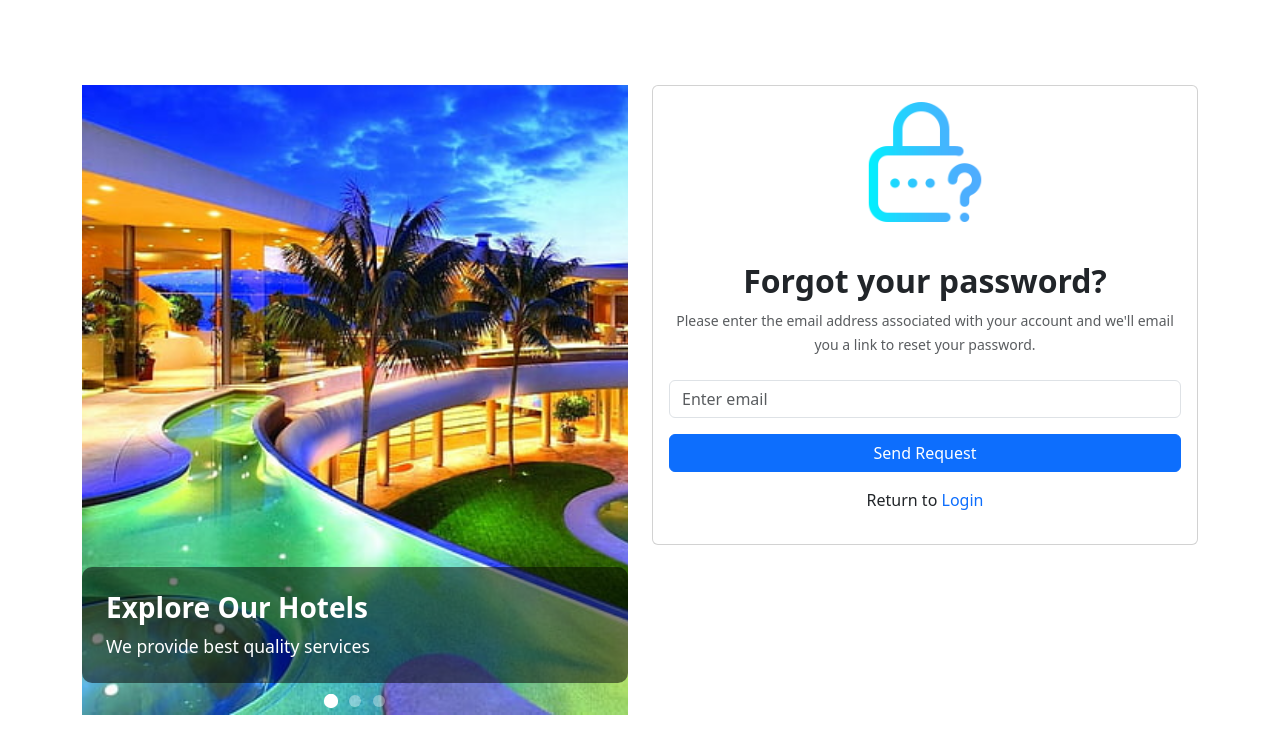
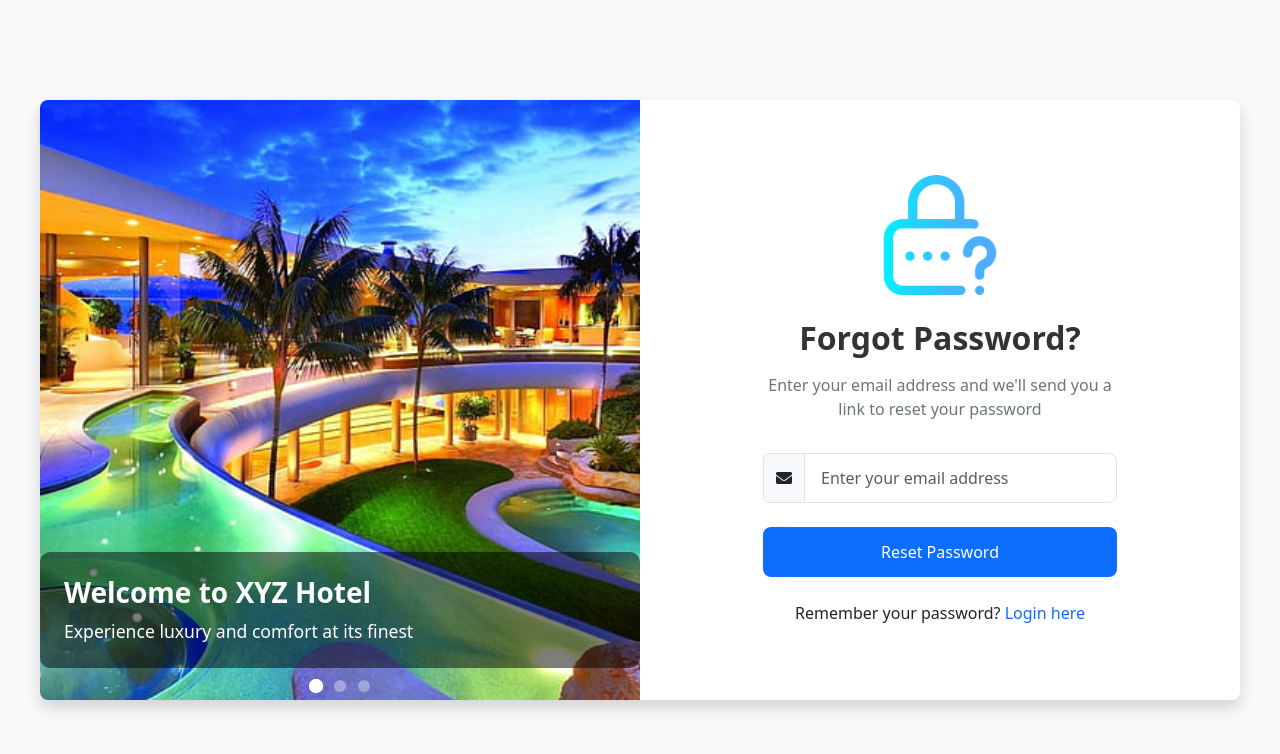
Before and after one commit to aryangurau/Hotel-management-fe, a React (Vite) app: page /forget-password in a window 1280 px wide. Shown: the top 754 px of the page. Built offline with nearby package versions, Linux system fonts and the light colour scheme.

Commit message:
fixed the design of forget pass page

```diff
--- a/src/Pages/ForgetPassword.jsx
+++ b/src/Pages/ForgetPassword.jsx
@@ -1,8 +1,9 @@
 import { useState } from "react";
-import { Alert } from "react-bootstrap";
-import { Link, useNavigate, useLocation } from "react-router-dom";
+import { Alert, Spinner, Form, InputGroup } from "react-bootstrap";
+import { Link, useNavigate } from "react-router-dom";
 import { axiosInstance } from "../Utils/axiosInstance";
 import { URLS } from "../Constants";
+import { FaEnvelope } from 'react-icons/fa';
 
 import "./css/forgetpw.css"
 import banner from "../assets/img/hotelbanner.jpg";
@@ -11,27 +12,23 @@ import banner3 from "../assets/img/hotelbanner3.jpg";
 import forgoticon from "../assets/img/forgot.png";
 
 const ForgetPassword = () => {
-  const { state } = useLocation();
-  console.log({ state });
   const navigate = useNavigate();
   const [email, setEmail] = useState("");
-  const [error, setError] = useState(""); // State for error message
+  const [error, setError] = useState("");
   const [msg, setMsg] = useState("");
+  const [submitDisabled, setSubmitDisabled] = useState(false);
 
   const handleSubmit = async (e) => {
-    e.preventDefault(); //prevents the by default submission of form
-    setError(""); // Clear error before new attempt
+    e.preventDefault();
+    setError("");
     try {
-      // API backend
-        //posts for token confirmation
+      setSubmitDisabled(true);
       const { data } = await axiosInstance.post(
         `${URLS.USERS}/generate-fp-token`,
         { email }
       );
-      console.log({ data });
       if (data.msg === "please check your email for token") {
-        setMsg("please check your email for token");
-
+        setMsg("Please check your email for the password reset token");
         setTimeout(() => {
           setError("");
           setMsg("");
@@ -41,186 +38,110 @@ const ForgetPassword = () => {
         }, 2000);
       }
     } catch (e) {
+      setSubmitDisabled(false);
       const errMsg = e?.response?.data?.msg || "Something went wrong";
-      setError(errMsg); // Set the error message in state
+      setError(errMsg);
     }
   };
 
-  // useEffect(() => {
-  //   if (!state?.email) {
-  //     navigate("/register"); //throws back to register page if email is empty
-  //   }
-  //   setemail((prev) => {
-  //     return {
-  //       ...prev,
-  //       email: state?.email
-  //     };
-  //   });
-  // }, [navigate, state]);
   return (
-    <>
-      <section className="d-flex justify-content-center align-items-center min-vh-100">
-        <div className="container">
-          <div className="row justify-content-center">
-            <div className="col-lg-6 col-md-8">
-              <div className="card-body">
-                <div id="carouselExampleCaptions" className="carousel slide ">
+    <section className="forget-section">
+      <div className="forget-container">
+        <div className="row forget-row g-0">
+          <div className="col-lg-6 p-0 d-none d-lg-block">
+            <div className="carousel-wrapper">
+              <div id="forgetCarousel" className="carousel slide carousel-fade h-100" data-bs-ride="carousel">
                 <div className="carousel-indicators">
-                    <button
-                      type="button"
-                      data-bs-target="#carouselExampleCaptions"
-                      data-bs-slide-to={0}
-                      className="active"
-                      aria-current="true"
-                      aria-label="Slide 1"
-                    />
-                    <button
-                      type="button"
-                      data-bs-target="#carouselExampleCaptions"
-                      data-bs-slide-to={1}
-                      aria-label="Slide 2"
-                    />
-                    <button
-                      type="button"
-                      data-bs-target="#carouselExampleCaptions"
-                      data-bs-slide-to={2}
-                      aria-label="Slide 3"
-                    />
+                  <button type="button" data-bs-target="#forgetCarousel" data-bs-slide-to="0" className="active" />
+                  <button type="button" data-bs-target="#forgetCarousel" data-bs-slide-to="1" />
+                  <button type="button" data-bs-target="#forgetCarousel" data-bs-slide-to="2" />
                 </div>
-                  <div className="carousel-inner">
-                    <div className="carousel-item active">
-                      <img
-                        src={banner}
-                        style={{ width: "700px", height: "630px" }}
-                        className=" "
-                        alt="..."
-                      />
-                      <div className="carousel-caption d-none d-md-block">
-                        <h5>Explore Our Hotels</h5>
-                        <p>We provide best quality services</p>
+                <div className="carousel-inner h-100">
+                  <div className="carousel-item active h-100">
+                    <img src={banner} alt="Hotel view" />
+                    <div className="carousel-caption">
+                      <h5>Welcome to XYZ Hotel</h5>
+                      <p>Experience luxury and comfort at its finest</p>
                     </div>
                   </div>
-                    <div className="carousel-item">
-                      <img
-                        src={banner2}
-                        style={{ width: "700px", height: "630px" }}
-                        className="d-block "
-                        alt="..."
-                      />
-                      <div className="carousel-caption d-none d-md-block">
-                        <h5>Explore Our Hotels</h5>
-                        <p>We provide best quality services</p>
+                  <div className="carousel-item h-100">
+                    <img src={banner2} alt="Hotel interior" />
+                    <div className="carousel-caption">
+                      <h5>Premium Amenities</h5>
+                      <p>Discover our world-class facilities</p>
                     </div>
                   </div>
-                    <div className="carousel-item">
-                      <img
-                        src={banner3}
-                        style={{ width: "700px", height: "630px" }}
-                        className="d-block w-100"
-                        alt="..."
-                      />
-                      <div className="carousel-caption d-none d-md-block">
-                        <h5>Explore Our Hotels</h5>
-                        <p>We provide best quality services</p>
+                  <div className="carousel-item h-100">
+                    <img src={banner3} alt="Hotel room" />
+                    <div className="carousel-caption">
+                      <h5>Your Home Away From Home</h5>
+                      <p>Creating memorable stays since 2000</p>
                     </div>
                   </div>
                 </div>
-                  <button
-                    className="carousel-control-prev"
-                    type="button"
-                    data-bs-target="#carouselExampleCaptions"
-                    data-bs-slide="prev"
-                  >
-                    <span
-                      className="carousel-control-prev-icon"
-                      aria-hidden="true"
-                    />
+                <button className="carousel-control-prev" type="button" data-bs-target="#forgetCarousel" data-bs-slide="prev">
+                  <span className="carousel-control-prev-icon" />
                   <span className="visually-hidden">Previous</span>
                 </button>
-                  <button
-                    className="carousel-control-next"
-                    type="button"
-                    data-bs-target="#carouselExampleCaptions"
-                    data-bs-slide="next"
-                  >
-                    <span
-                      className="carousel-control-next-icon"
-                      aria-hidden="true"
-                    />
+                <button className="carousel-control-next" type="button" data-bs-target="#forgetCarousel" data-bs-slide="next">
+                  <span className="carousel-control-next-icon" />
                   <span className="visually-hidden">Next</span>
                 </button>
               </div>
             </div>
           </div>
 
-            <div className="col-lg-6 col-md-8 login-card">
-              <div className="card  login-card-content">
-                <div className="card-body">
-                  <form
-                    className="form needs-validation"
-                    onSubmit={(e) => handleSubmit(e)}
-                  >
-                    <div className="text-center mb-4">
-                      <img
-                        className="img-logo"
-                        src={forgoticon}
-                        height={60}
-                        width={10}
-                        alt="Logo"
-                      />
-                      <h2 className="mt-3 text-dark"><b>Forgot your password?</b></h2>
-
-                      <small className="text-body-secondary">
-                        Please enter the email address associated with your
-                        account and we&apos;ll email you a link to reset your
-                        password.
-                      </small>
-                      {/* Display the Alert component below the heading */}
+          <div className="col-lg-6 d-flex justify-content-center align-items-center">
+            <div className="forget-form-wrapper w-75">
+              <Form onSubmit={handleSubmit} className="w-100">
+                <div className="text-center">
+                  <img src={forgoticon} alt="Forgot Password" className="img-logo" />
+                  <h2 className="forget-title">Forgot Password?</h2>
+                  <p className="forget-subtitle">
+                    Enter your email address and we'll send you a link to reset your password
+                  </p>
                   {(msg || error) && (
-                        <Alert
-                          variant={error ? "danger" : "success"}
-                          className="text-center"
-                        >
+                    <Alert variant={error ? "danger" : "success"} className="text-center">
                       {error || msg}
                     </Alert>
                   )}
                 </div>
 
-                    <div className="mb-3">
-                      <input
+                <InputGroup className="mb-4">
+                  <InputGroup.Text>
+                    <FaEnvelope />
+                  </InputGroup.Text>
+                  <Form.Control
                     type="email"
-                        className="form-control"
-                        placeholder="Enter email"
+                    placeholder="Enter your email address"
                     value={email}
                     onChange={(e) => setEmail(e.target.value)}
+                    required
+                    className="forget-input"
                   />
-                    </div>
+                </InputGroup>
 
-                    <div className="text-center mb-3">
-                      <button type="submit" className="btn btn-primary w-100">
-                        Send Request
+                <button type="submit" className="btn btn-primary w-100 forget-btn" disabled={submitDisabled}>
+                  {submitDisabled && (
+                    <Spinner animation="border" variant="light" size="sm" className="me-2" />
+                  )}
+                  Reset Password
                 </button>
-                    </div>
-                    <div>
-                      <p className="text-center mb-3 ">
-                        Return to {" "}
-                        <Link
-                          className="link-offset-2 link-offset-3-hover link-underline link-underline-opacity-0 link-underline-opacity-75-hover"
-                          to="/login"
-                        >
-                          Login
+
+                <div className="text-center mt-4">
+                  <p className="mb-0">
+                    Remember your password?{" "}
+                    <Link to="/login" className="forget-link">
+                      Login here
                     </Link>
                   </p>
                 </div>
-                    <div className="msg mt-3" />
-                  </form>
-                </div>
+              </Form>
             </div>
           </div>
         </div>
       </div>
     </section>
-    </>
   );
 };
 
--- a/src/Pages/css/forgetpw.css
+++ b/src/Pages/css/forgetpw.css
@@ -0,0 +1,177 @@
+.forget-section {
+  min-height: 100vh;
+  background-color: #f8f9fa;
+  display: flex;
+  align-items: center;
+  padding: 1rem 0;
+}
+
+.forget-container {
+  max-width: 1200px;
+  margin: 0 auto;
+  width: 100%;
+}
+
+.forget-row {
+  box-shadow: 0 0.5rem 1rem rgba(0, 0, 0, 0.15);
+  border-radius: 0.5rem;
+  overflow: hidden;
+  background-color: #fff;
+  margin: 0;
+}
+
+.carousel-wrapper {
+  height: 600px;
+  overflow: hidden;
+}
+
+.carousel-item {
+  height: 100%;
+}
+
+.carousel-item img {
+  width: 100%;
+  height: 100%;
+  object-fit: cover;
+}
+
+.carousel-caption {
+  background: rgba(0, 0, 0, 0.5);
+  border-radius: 10px;
+  padding: 1.5rem;
+  bottom: 2rem;
+}
+
+.carousel-caption h5 {
+  font-size: 1.75rem;
+  font-weight: 600;
+  margin-bottom: 0.5rem;
+}
+
+.carousel-caption p {
+  font-size: 1.1rem;
+  margin-bottom: 0;
+}
+
+.forget-form-wrapper {
+  padding: 3rem;
+  background-color: #fff;
+  height: 600px;
+  display: flex;
+  flex-direction: column;
+  justify-content: center;
+}
+
+.img-logo {
+  width: 80px;
+  height: auto;
+  margin-bottom: 1.5rem;
+}
+
+.forget-title {
+  font-size: 2rem;
+  font-weight: 700;
+  color: #333;
+  margin-bottom: 1rem;
+}
+
+.forget-subtitle {
+  color: #6c757d;
+  font-size: 1rem;
+  margin-bottom: 2rem;
+  max-width: 400px;
+  margin-left: auto;
+  margin-right: auto;
+}
+
+.forget-input {
+  height: 50px;
+  border-radius: 8px;
+  border: 1px solid #dee2e6;
+  padding: 0.75rem 1rem;
+  font-size: 1rem;
+  transition: all 0.2s ease-in-out;
+}
+
+.forget-input:focus {
+  border-color: #0d6efd;
+  box-shadow: 0 0 0 0.25rem rgba(13, 110, 253, 0.25);
+}
+
+.forget-btn {
+  height: 50px;
+  font-size: 1rem;
+  font-weight: 500;
+  border-radius: 8px;
+  transition: all 0.2s ease-in-out;
+  background-color: #0d6efd;
+  border: none;
+}
+
+.forget-btn:hover:not(:disabled) {
+  background-color: #0b5ed7;
+  transform: translateY(-1px);
+}
+
+.forget-btn:disabled {
+  cursor: not-allowed;
+  opacity: 0.7;
+}
+
+.forget-link {
+  color: #0d6efd;
+  text-decoration: none;
+  font-weight: 500;
+  transition: all 0.2s ease-in-out;
+}
+
+.forget-link:hover {
+  color: #0b5ed7;
+  text-decoration: underline;
+}
+
+.alert {
+  border-radius: 8px;
+  margin: 1rem 0;
+  font-size: 0.9rem;
+}
+
+@media (max-width: 991.98px) {
+  .forget-section {
+    padding: 1rem;
+  }
+
+  .forget-form-wrapper {
+    padding: 2rem;
+    height: auto;
+    min-height: 500px;
+  }
+
+  .forget-title {
+    font-size: 1.75rem;
+  }
+
+  .carousel-wrapper {
+    height: 300px;
+  }
+}
+
+@media (max-width: 575.98px) {
+  .forget-section {
+    padding: 0;
+  }
+
+  .forget-form-wrapper {
+    padding: 1.5rem;
+    min-height: 400px;
+  }
+
+  .forget-title {
+    font-size: 1.5rem;
+  }
+
+  .forget-row {
+    box-shadow: none;
+    border-radius: 0;
+  }
+}
```
Lines whose indentation alone changed are shown as unchanged.
